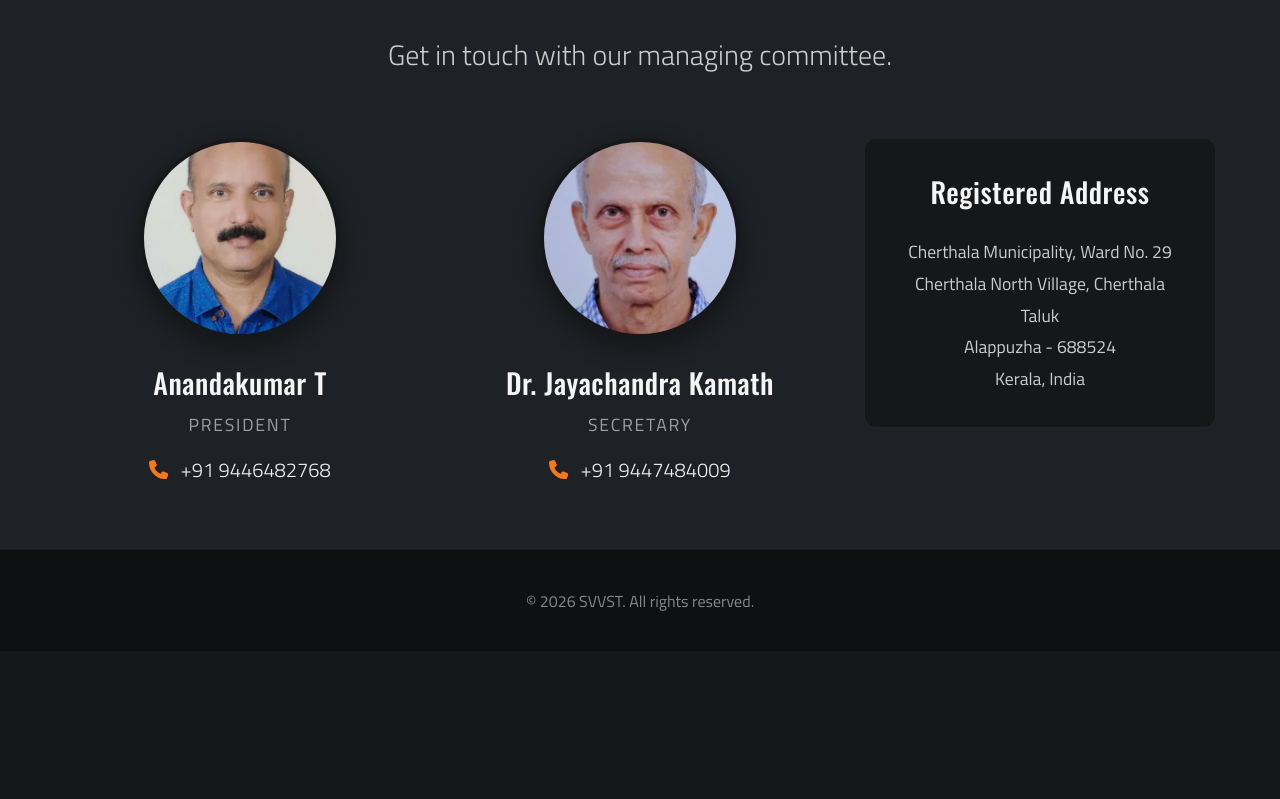
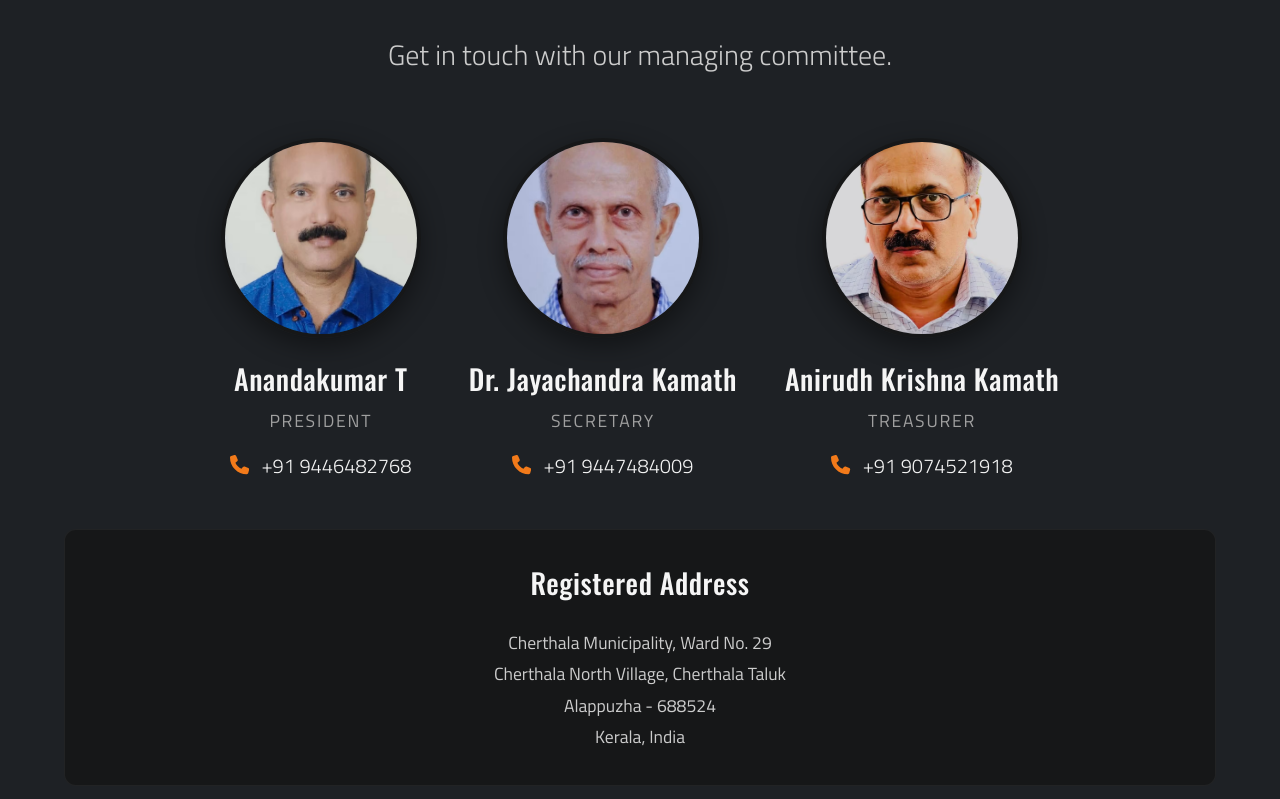
Before and after one commit to shrivedavyasatrust/shrivedavyasatrust, a React (Vite) app: page / in a window 1280 px wide. Shown: the part 5161-5960 px from the top of the page. Before the commit the page ends 5812 px from the top, so only its background shows below. Built offline with nearby package versions, Linux system fonts and the light colour scheme.

Commit message:
Updation of contact

```diff
--- a/src/ContactUs.jsx
+++ b/src/ContactUs.jsx
@@ -2,6 +2,7 @@ import React from 'react'
 import './styles/index.css';
 import president from './assets/founders/AnandakumarT.avif';
 import secretary from './assets/founders/DrJayachandraKamath.avif';
+import treasurer from './assets/founders/AnirudhKrishnaKamath.avif';
 import { FaPhone } from "react-icons/fa6";
 
 const ContactUs = () => {
@@ -16,6 +17,7 @@ const ContactUs = () => {
 
         <div className="contact-grid">
 
+          <div className="contact-profiles-row">
             <article className="contact-profile">
               <div className="contact-avatar">
                 <img loading="lazy" src={president} alt="Anand Kumar, President" />
@@ -44,6 +46,21 @@ const ContactUs = () => {
               </div>
             </article>
 
+            <article className="contact-profile">
+              <div className="contact-avatar">
+                <img loading="lazy" src={treasurer} alt="Anirudh Krishna Kamath, Treasurer" />
+              </div>
+              <div className="contact-info">
+                <h3 className="contact-name">Anirudh Krishna Kamath</h3>
+                <p className="contact-role">Treasurer</p>
+                <a className="contact-link" href="tel:+919074521918">
+                  <FaPhone className="contact-icon"/>
+                  <span>+91 9074521918</span>
+                </a>
+              </div>
+            </article>
+          </div>
+
           <div className="contact-address-card">
             <h3 className="contact-name">Registered Address</h3>
             <address className="contact-address">
--- a/src/styles/index.css
+++ b/src/styles/index.css
@@ -716,17 +716,23 @@ a {
 }
 
 .contact-grid {
-  display: grid;
-  grid-template-columns: repeat(auto-fit, minmax(300px, 1fr));
+  display: flex;
+  flex-direction: column;
   gap: 3rem;
-  align-items: start;
+}
+
+.contact-profiles-row {
+  display: flex;
+  flex-wrap: wrap;
+  justify-content: center;
+  gap: 3rem;
 }
 
 .contact-profile {
   display: flex;
   flex-direction: column;
   align-items: center;
-  gap: 1.5rem;
+  gap: 1.2rem;
   text-align: center;
 }
 
@@ -796,6 +802,7 @@ a {
 }
 
 .contact-address-card {
+  width: 100%;
   display: flex;
   flex-direction: column;
   align-items: center;
```
Also changed, not shown: Untitled.png (added), src/assets/founders/AnirudhKrishnaKamath.avif (added). Lines whose indentation alone changed are shown as unchanged.
